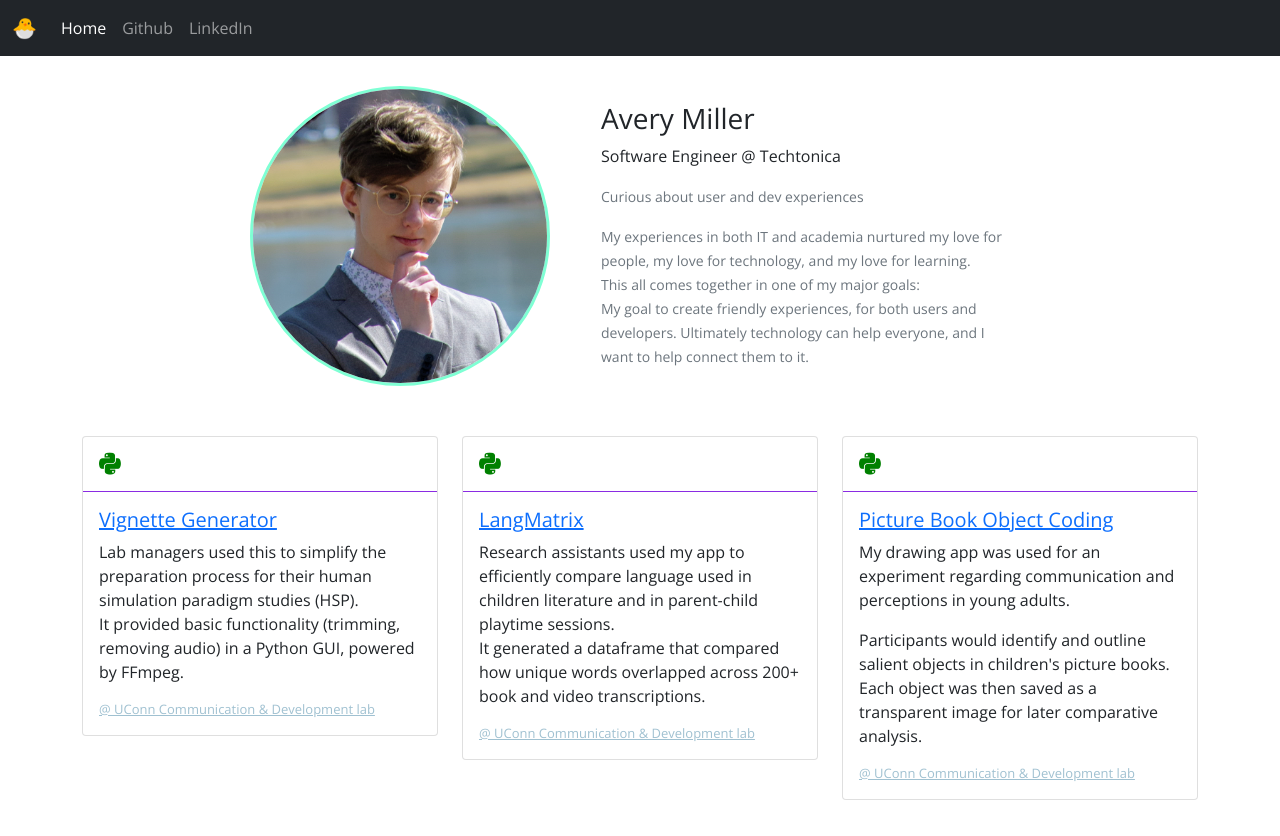
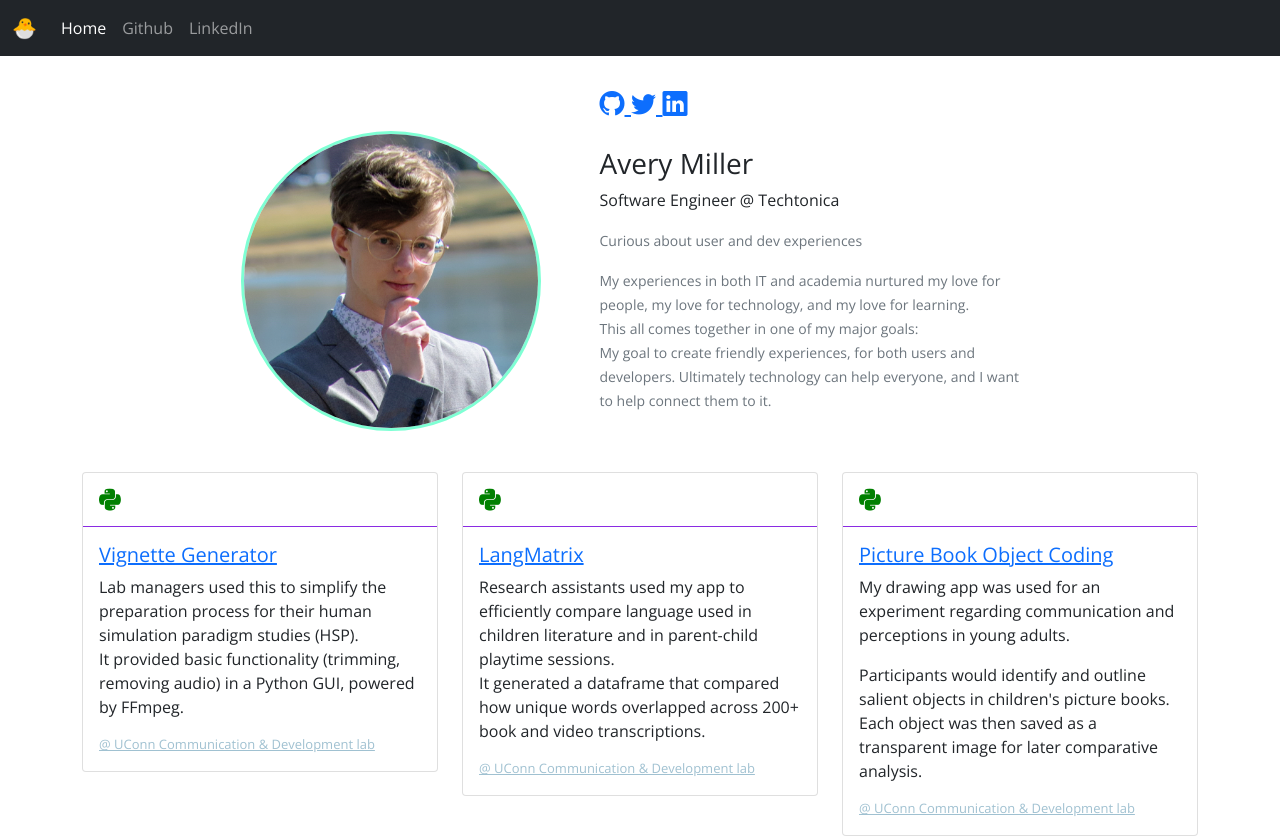
Before and after one commit to carbonsoda/techtonica-assignments, a plain HTML site: page portfolio.html in a window 1280 px wide. Before the commit the page ends 800 px from the top, so only its background shows below. Drawn offline with nearby package versions, Linux system fonts and the light colour scheme.

Commit message:
Add header/row of links to overview card

```diff
--- a/portfolio.css
+++ b/portfolio.css
@@ -2,10 +2,8 @@ body {
     font-family: 'Open Sans', sans-serif;
 }
 
-
-
 #overview {
-    padding:10px;
+    padding:1px;
     margin-top:20px;
     margin-bottom: 40px;
     border: 0px !important;
@@ -13,11 +11,15 @@ body {
 
 .card-header{
     background:none;
+    font-size:25px;
 }
 
+.card-header#mainlinks{
+    color:blue;
+    border: 0px !important;
+}
 
 .card-header#project{
-    font-size:25px;
     border-color:blueviolet!important;
 }
 
--- a/portfolio.html
+++ b/portfolio.html
@@ -54,10 +54,32 @@
     <!--OVERVIEW--->
     <div class="container">
         <div id="overview" class="card mx-auto">
+            <!--HEADER LINKS-->
             <div class="row">
+                <!--Space-filler to make links align with title-->
+                <div class="col-5"></div>
+                <div class="col">
+                    <div id="mainlinks" class="card-header">
+                        <a href="">
+                            <i class="bi bi-github"></i>
+                        </a>
+                        <a href="">
+                            <i class="bi bi-twitter"></i>
+                        </a>
+                        <a href="">
+                            <i class="bi bi-linkedin"></i>
+                        </a>
+                    </div>
+                </div>
+            </div>
+            <!--PHOTO + DESCRIPTION-->
+            <div class="row">
+
                 <div class="col-5">
                     <img src="portrait3.png" class="img-fluid rounded-circle border border-3" />
                 </div>
+
+                <!--TITLE/DESCRIPTION-->
                 <div class="col">
                     <div class="card-body">
                         <h3 class="card-title">Avery Miller</h3>
```
